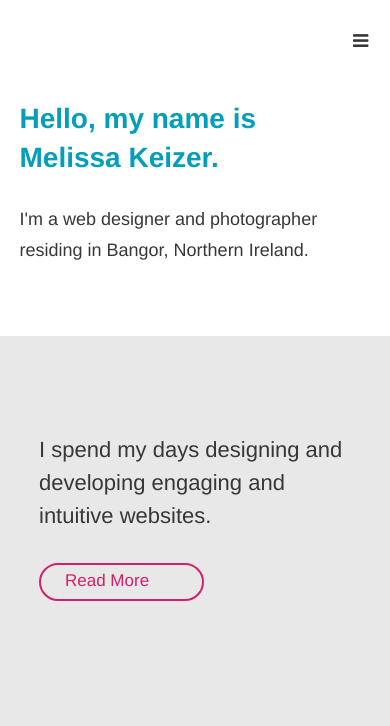
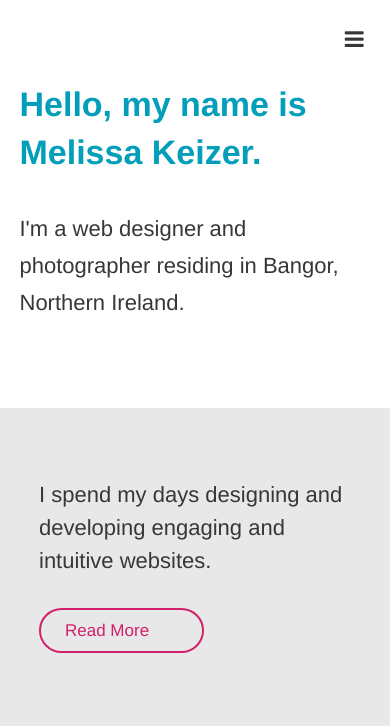
Before and after one commit to melissakeizer/melissakeizer.com, a Jekyll site: the page built from index.html, in a window 390 px wide. Shown: the top 726 px of the page. Built offline with Jekyll 4.4.1, drawn with Linux system fonts in a browser that asks for light colours; nearby versions of some CDN libraries; grey boxes are pictures that could not be loaded.

Commit message:
mobile tweaks

```diff
--- a/_sass/base/_responsify.scss
+++ b/_sass/base/_responsify.scss
@@ -202,7 +202,7 @@
 @media only screen and (max-width: 520px) {
 
   h1{
-    font-size: 28px;
+    font-size: 34px;
   }
 
   h2, h2 a{
@@ -214,17 +214,17 @@
   }
 
   body, #tagline h2{
-    font-size: 18px;
+    font-size: 22px;
   }
 
   header {
-    padding-bottom: 4em;
+    padding: 1em 0em 2.7em 0em;
   }
 
   ul.home-grid li, ul.home-grid a li, ul.photo-grid a li{
     width: 100%;
     .inner{
-      padding: 25% 10%;
+      padding: 18% 10%;
       p{
         font-size: 22px;
       }
@@ -303,5 +303,9 @@ ul.post-list li{
   width: 100%;
   }
 
+  ul.photo-grid li h4{
+    opacity: 1;
+  }
+
 
 }
--- a/_sass/layout/_navigation.scss
+++ b/_sass/layout/_navigation.scss
@@ -42,6 +42,9 @@ a.hamburger{
   display: none;
   float: right;
   padding-right: 1.2em;
+  &.active{
+    border: none;
+  }
 }
 
  #mobile-menu {
@@ -66,7 +69,7 @@ a.hamburger{
   li {
   display: block;
   padding: 12px 0;
-  font-weight: 500;
+  font-weight: 600;
   &:first-child{
     padding-top: 40px;
     }
@@ -92,6 +95,6 @@ a.close-menu {
 
 li.close-icon{
   position: absolute;
-    top: 30px;
-  right: 30px;
+    top: 0;
+  right: 20px;
 }
```
Also changed, not shown: 2 other files.
